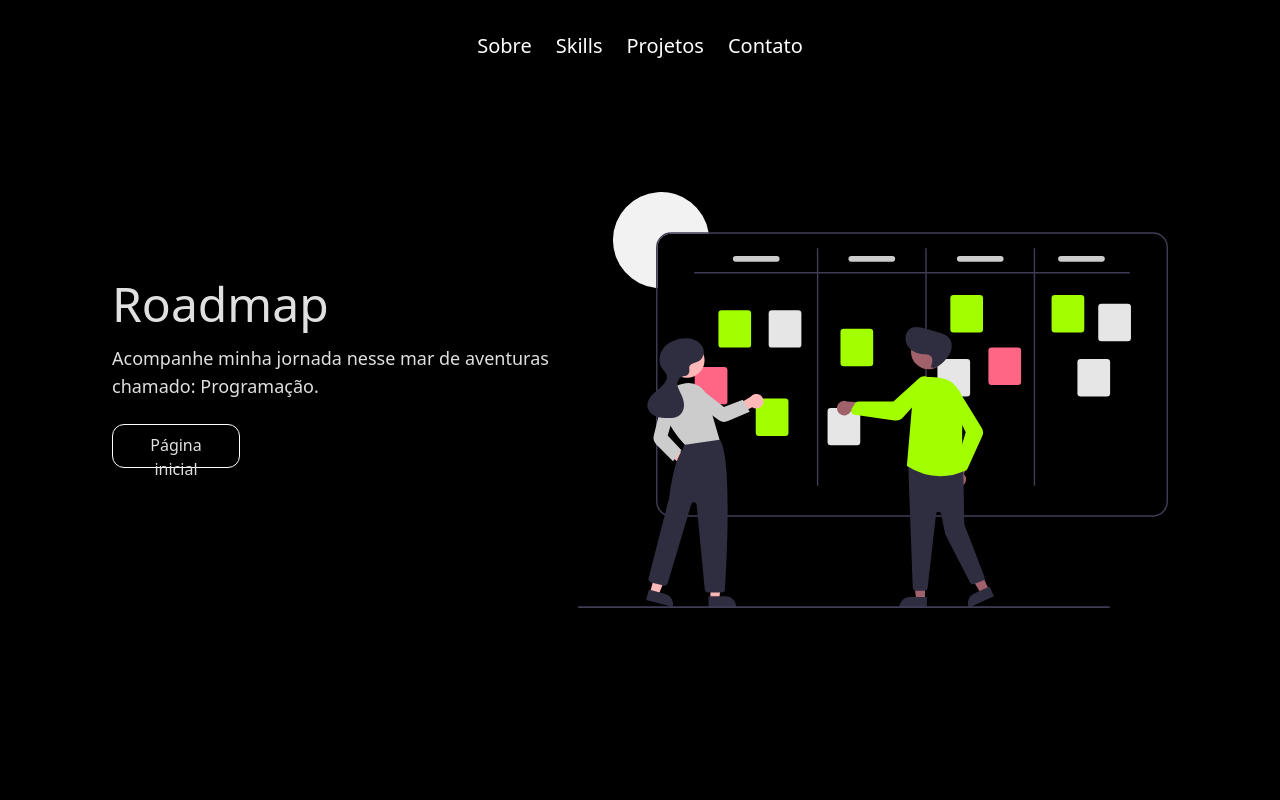
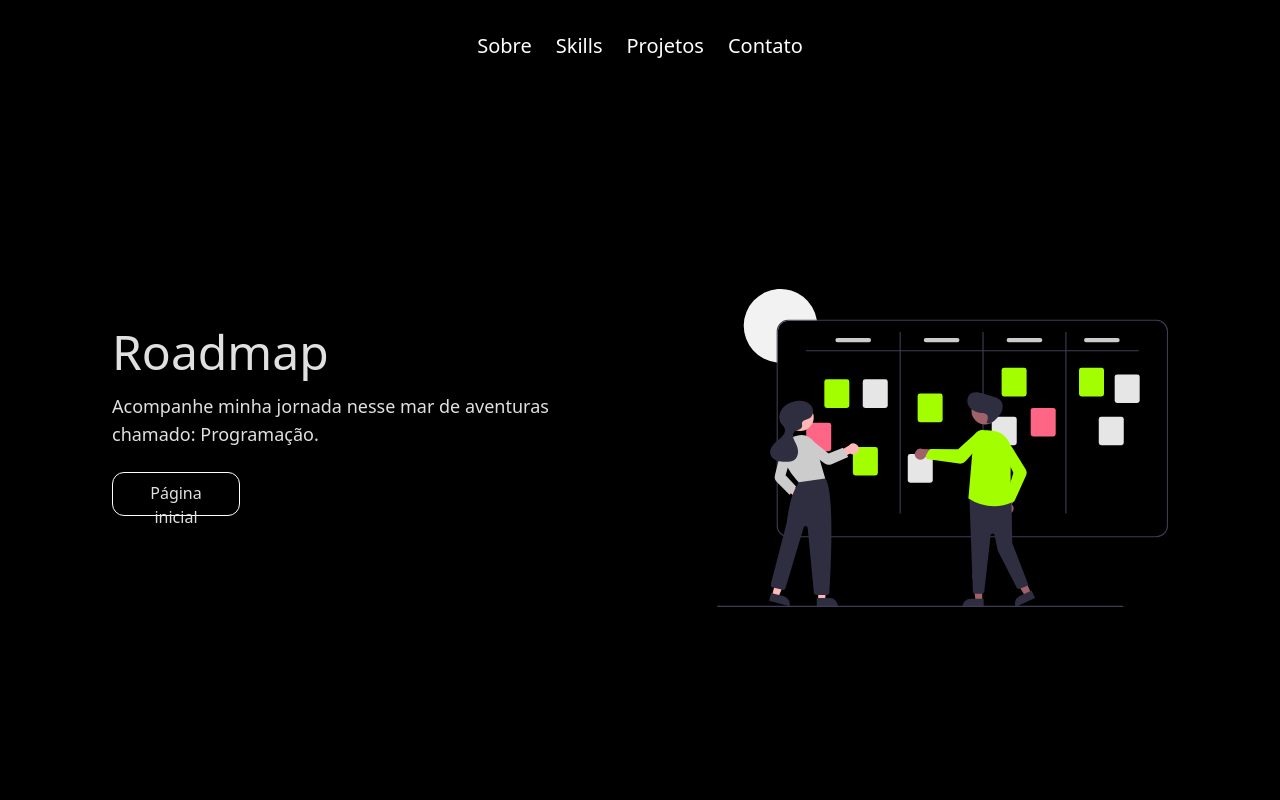
Before and after one commit to Zafkiel45/portfolio, a Next.js app: page /roadmap/javascript in a window 1280 px wide. Shown: the top 800 px of the page. Built offline with nearby package versions, Linux system fonts and the light colour scheme.

Commit message:
refatore(skills): improved main screen UI

```diff
--- a/src/app/roadmap/[skill]/page.tsx
+++ b/src/app/roadmap/[skill]/page.tsx
@@ -238,9 +238,10 @@ export default async function RoadmapRoute({
 
   return (
     <main className="flex lg:px-20 xl:px-28 min-[490px]:px-8 pb-5  px-4 sm:px-10 flex-col gap-32">
-      <div className="flex h-screen items-center">
+      {/* Main container */}
+      <div className="flex flex-col relative top-12 gap-5 sm:flex-row h-screen justify-center items-center">
         {/* Main Text Container */}
-        <div className="flex h-full relative 2xl:gap-5 gap-5 justify-center bottom-5 flex-col sm:gap-6">
+        <div className="flex h-fit relative 2xl:gap-5 gap-5 justify-center bottom-5 flex-col sm:gap-6">
           <div className="flex flex-col gap-4">
             <StandOutTitle isCentralized={false} title="Roadmap" />
             <StandOutDescription isCentralized={false}>
@@ -255,9 +256,12 @@ export default async function RoadmapRoute({
           </div>
         </div>
         {/* Svg of main container */}
-        <div className="hidden sm:block">
+        <div className="relative">
           <Image
             src={ScrumBoard}
+            height={500}
+            width={500}
+            className="max-h-60 sm:max-h-none"
             alt="A scrum board with two people maneging it"
           />
         </div>
```
